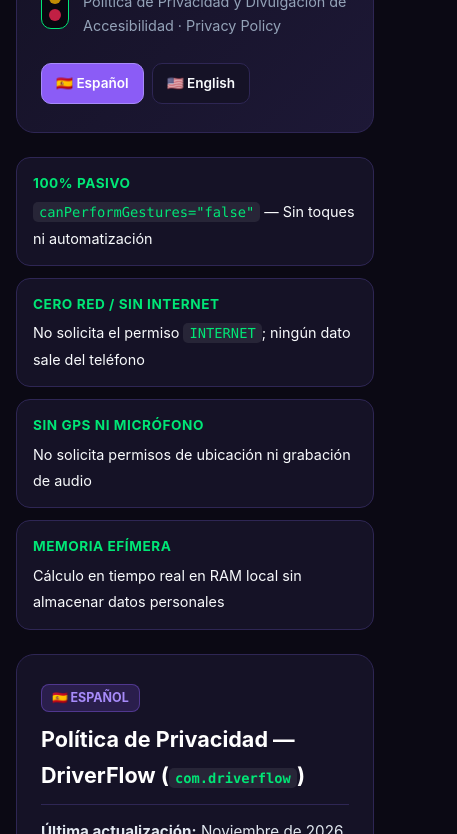
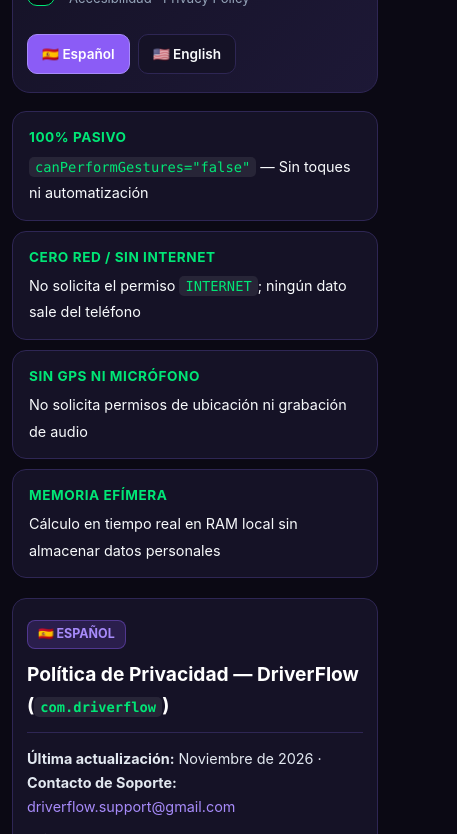
Before and after one commit to Evecchio/driverflow-legal, a plain HTML site: page index.html in a window 390 px wide. Shown: the part 104-938 px from the top of the page, 457 px wide, since content can reach past the window. Drawn offline with Linux system fonts and the light colour scheme.

Commit message:
fix(layout): responsive styling and official support email update

```diff
--- a/index.html
+++ b/index.html
@@ -24,6 +24,10 @@
             margin: 0;
             padding: 0;
         }
+        html, body {
+            overflow-x: hidden;
+            width: 100%;
+        }
         body {
             font-family: -apple-system, BlinkMacSystemFont, "Segoe UI", Roboto, Oxygen, Ubuntu, Cantarell, sans-serif;
             background-color: var(--bg);
@@ -33,6 +37,7 @@
         }
         .container {
             max-width: 900px;
+            width: 100%;
             margin: 0 auto;
         }
         header {
@@ -51,6 +56,7 @@
             display: flex;
             align-items: center;
             gap: 14px;
+            min-width: 0;
         }
         .traffic-icon {
             width: 28px;
@@ -73,19 +79,25 @@
         .lens.green { background: var(--green); box-shadow: 0 0 8px var(--green); }
         .lens.yellow { background: var(--yellow); opacity: 0.75; }
         .lens.red { background: var(--red); opacity: 0.75; }
+        .brand-text {
+            min-width: 0;
+        }
         .brand-text h1 {
             font-size: 1.55rem;
             font-weight: 800;
             letter-spacing: -0.02em;
             color: var(--text);
+            overflow-wrap: break-word;
         }
         .brand-text p {
             font-size: 0.9rem;
             color: var(--text-muted);
+            overflow-wrap: break-word;
         }
         .lang-nav {
             display: flex;
             gap: 8px;
+            flex-shrink: 0;
         }
         .lang-btn {
             background: var(--surface);
@@ -115,6 +127,8 @@
             border: 1px solid var(--border);
             border-radius: 14px;
             padding: 14px 16px;
+            min-width: 0;
+            overflow-wrap: break-word;
         }
         .badge-card strong {
             display: block;
@@ -127,6 +141,7 @@
         .badge-card span {
             font-size: 0.9rem;
             color: var(--text);
+            overflow-wrap: break-word;
         }
         section.policy-block {
             background: var(--surface);
@@ -134,6 +149,8 @@
             border-radius: 18px;
             padding: 28px 24px;
             margin-bottom: 28px;
+            min-width: 0;
+            overflow-wrap: break-word;
         }
         .lang-tag {
             display: inline-block;
@@ -153,16 +170,20 @@
             color: #fff;
             border-bottom: 1px solid var(--border);
             padding-bottom: 10px;
+            overflow-wrap: break-word;
         }
         h3 {
             font-size: 1.05rem;
             color: var(--primary-light);
             margin: 20px 0 8px;
+            overflow-wrap: break-word;
         }
         p, li {
             font-size: 0.95rem;
             color: #e2e8f0;
             margin-bottom: 10px;
+            overflow-wrap: break-word;
+            word-wrap: break-word;
         }
         ul {
             padding-left: 20px;
@@ -175,6 +196,10 @@
             border-radius: 5px;
             font-family: ui-monospace, SFMono-Regular, Menlo, Monaco, Consolas, monospace;
             font-size: 0.86rem;
+            overflow-wrap: anywhere;
+            word-break: break-word;
+            white-space: pre-wrap;
+            max-width: 100%;
         }
         .highlight-box {
             background: rgba(0, 230, 118, 0.08);
@@ -182,16 +207,79 @@
             padding: 14px 16px;
             border-radius: 8px;
             margin: 14px 0;
+            min-width: 0;
+            overflow-wrap: break-word;
+        }
+        a {
+            color: var(--primary-light);
+            text-decoration: none;
+            overflow-wrap: anywhere;
+            word-break: break-word;
+        }
+        a:hover {
+            text-decoration: underline;
         }
         footer {
             text-align: center;
             color: var(--text-muted);
             font-size: 0.85rem;
             padding-top: 12px;
+            overflow-wrap: break-word;
         }
         footer a {
             color: var(--primary-light);
             text-decoration: none;
+            overflow-wrap: anywhere;
+            word-break: break-all;
+        }
+
+        /* Responsive Media Queries para Smartphones y Pantallas Estrechas */
+        @media (max-width: 640px) {
+            body {
+                padding: 16px 12px 48px;
+            }
+            header {
+                padding: 18px 14px;
+                margin-bottom: 18px;
+                flex-direction: column;
+                align-items: flex-start;
+                gap: 14px;
+            }
+            .lang-nav {
+                width: 100%;
+                justify-content: flex-start;
+            }
+            .brand-text h1 {
+                font-size: 1.35rem;
+            }
+            .brand-text p {
+                font-size: 0.82rem;
+            }
+            .badges {
+                grid-template-columns: 1fr;
+                gap: 10px;
+                margin-bottom: 20px;
+            }
+            section.policy-block {
+                padding: 20px 14px;
+                border-radius: 14px;
+                margin-bottom: 20px;
+            }
+            h2 {
+                font-size: 1.2rem;
+            }
+            h3 {
+                font-size: 1rem;
+            }
+            p, li {
+                font-size: 0.9rem;
+            }
+            .highlight-box {
+                padding: 12px 12px;
+            }
+            ul {
+                padding-left: 18px;
+            }
         }
     </style>
 </head>
@@ -238,7 +326,7 @@
     <section id="es" class="policy-block" lang="es">
         <span class="lang-tag">🇪🇸 Español</span>
         <h2>Política de Privacidad — DriverFlow (<code>com.driverflow</code>)</h2>
-        <p><strong>Última actualización:</strong> Noviembre de 2026 · <strong>Desarrollador:</strong> Ezequiel Vecchio (<a href="mailto:eivecchio@hotmail.com" style="color: var(--primary-light);">eivecchio@hotmail.com</a>)</p>
+        <p><strong>Última actualización:</strong> Noviembre de 2026 · <strong>Contacto de Soporte:</strong> <a href="mailto:driverflow.support@gmail.com" style="color: var(--primary-light);">driverflow.support@gmail.com</a></p>
 
         <p><strong>DriverFlow</strong> es un asistente visual y auditivo de seguridad vial diseñado para conductores profesionales. Esta Política de Privacidad describe de forma transparente cómo opera la aplicación y por qué <strong>no recopila, almacena ni comparte datos personales o sensibles del usuario</strong>.</p>
 
@@ -280,14 +368,14 @@
         <p>DriverFlow es una herramienta independiente de asistencia visual y cálculo de rentabilidad para conductores profesionales y no está afiliada, patrocinada ni respaldada por Cabify, Uber, DiDi ni ninguna otra plataforma de transporte.</p>
 
         <h3>6. Contacto</h3>
-        <p>Para cualquier consulta sobre esta Política de Privacidad, puede comunicarse con el desarrollador en: <a href="mailto:eivecchio@hotmail.com" style="color: var(--primary-light);">eivecchio@hotmail.com</a>.</p>
+        <p>Para cualquier consulta sobre esta Política de Privacidad o soporte técnico, puede comunicarse al correo oficial: <a href="mailto:driverflow.support@gmail.com" style="color: var(--primary-light);">driverflow.support@gmail.com</a>.</p>
     </section>
 
     <!-- ==================== ENGLISH ==================== -->
     <section id="en" class="policy-block" lang="en">
         <span class="lang-tag">🇺🇸 English</span>
         <h2>Privacy Policy — DriverFlow (<code>com.driverflow</code>)</h2>
-        <p><strong>Last updated:</strong> November 2026 · <strong>Developer:</strong> Ezequiel Vecchio (<a href="mailto:eivecchio@hotmail.com" style="color: var(--primary-light);">eivecchio@hotmail.com</a>)</p>
+        <p><strong>Last updated:</strong> November 2026 · <strong>Support Contact:</strong> <a href="mailto:driverflow.support@gmail.com" style="color: var(--primary-light);">driverflow.support@gmail.com</a></p>
 
         <p><strong>DriverFlow</strong> is a visual and voice road-safety assistant designed for professional rideshare drivers. This Privacy Policy transparently explains how the application works and why it <strong>does not collect, store, or share any personal or sensitive user data</strong>.</p>
 
@@ -329,7 +417,7 @@
         <p>DriverFlow is an independent road-safety and profitability calculation tool developed for professional drivers and is not affiliated with, endorsed by, or sponsored by Cabify, Uber, DiDi, or any rideshare platform.</p>
 
         <h3>6. Contact Information</h3>
-        <p>If you have any questions regarding this Privacy Policy, please contact the developer at: <a href="mailto:eivecchio@hotmail.com" style="color: var(--primary-light);">eivecchio@hotmail.com</a>.</p>
+        <p>If you have any questions regarding this Privacy Policy or technical support, please contact: <a href="mailto:driverflow.support@gmail.com" style="color: var(--primary-light);">driverflow.support@gmail.com</a>.</p>
     </section>
 
     <footer>
```
Also changed, not shown: privacy-policy.html (+92 -4 lines).
